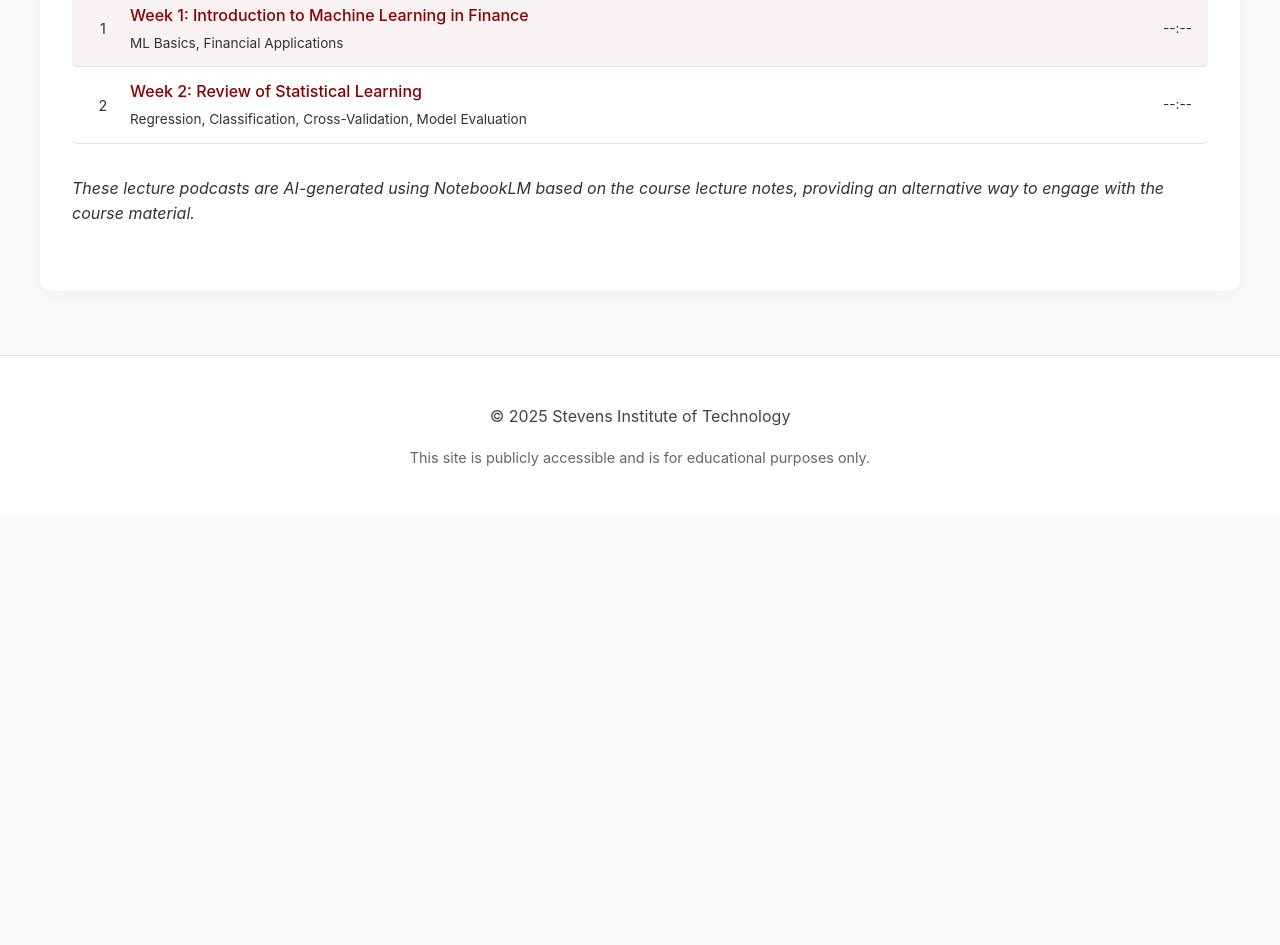
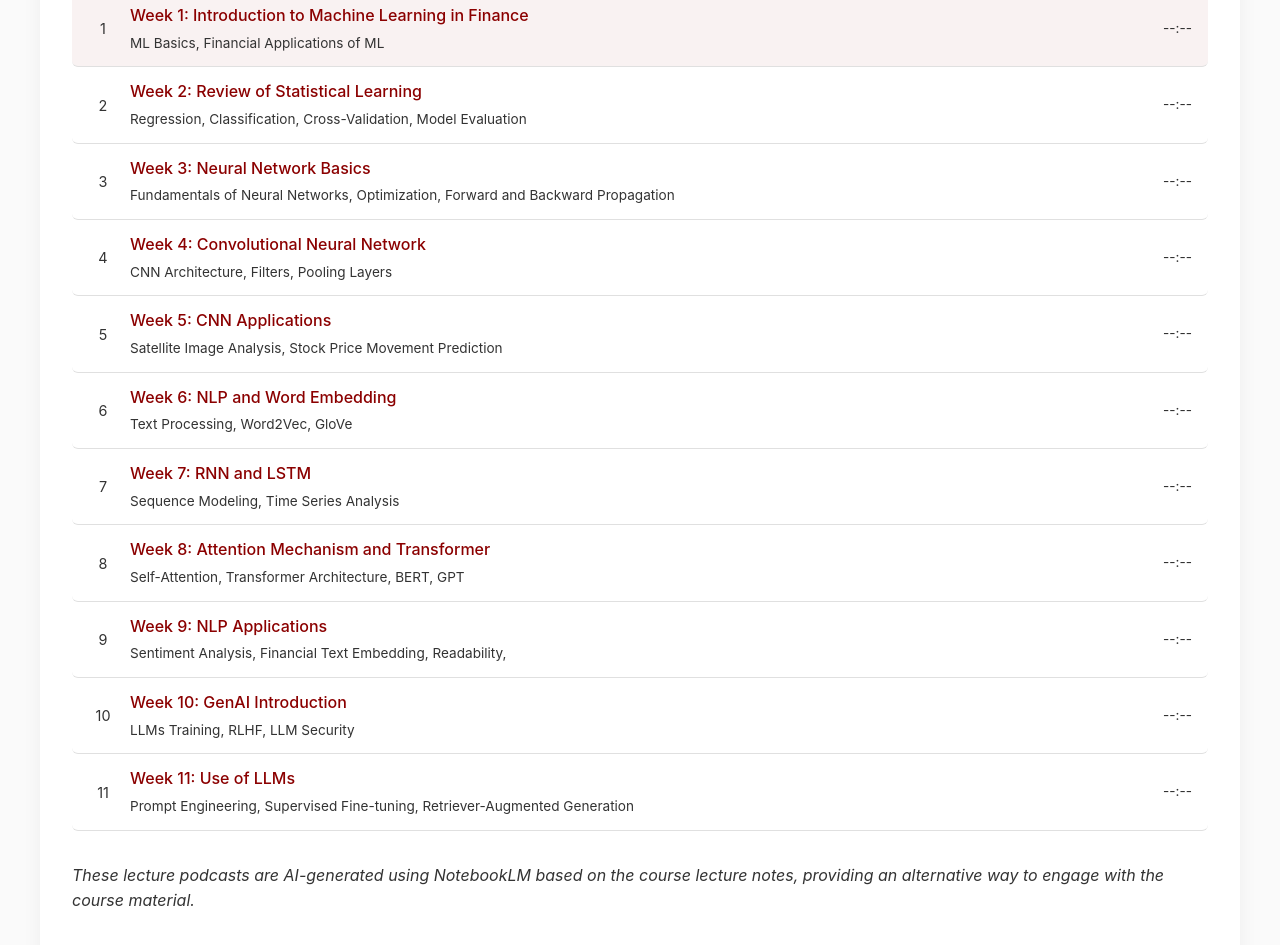
Before and after one commit to YangBarry/ml-in-finance, a plain HTML site: page podcast.html in a window 1280 px wide. Shown: the part 463-1408 px from the top of the page. Before the commit the page ends 978 px from the top, so only its background shows below. Drawn offline with Linux system fonts and the light colour scheme.

Commit message:
Add files via upload

```diff
--- a/podcast.html
+++ b/podcast.html
@@ -498,7 +498,7 @@
           <div class="item-number">1</div>
           <div class="item-details">
             <p class="item-title">Week 1: Introduction to Machine Learning in Finance</p>
-            <p class="item-description">ML Basics, Financial Applications</p>
+            <p class="item-description">ML Basics, Financial Applications of ML</p>
           </div>
           <div class="item-duration">--:--</div>
         </div>
@@ -513,6 +513,86 @@
         </div>
 
         <!-- Add more playlist items for additional lectures -->
+        <div class="playlist-item" data-audio="podcasts/3. Neural Network Basics.wav" data-audio-fallback="podcasts/3. Neural Network Basics.mp3">
+          <div class="item-number">3</div>
+          <div class="item-details">
+            <p class="item-title">Week 3: Neural Network Basics</p>
+            <p class="item-description">Fundamentals of Neural Networks, Optimization, Forward and Backward Propagation</p>
+          </div>
+          <div class="item-duration">--:--</div>
+        </div>
+
+        <div class="playlist-item" data-audio="podcasts/4. Convolutional Neural Network.wav" data-audio-fallback="podcasts/4. Convolutional Neural Network.mp3">
+          <div class="item-number">4</div>
+          <div class="item-details">
+            <p class="item-title">Week 4: Convolutional Neural Network</p>
+            <p class="item-description">CNN Architecture, Filters, Pooling Layers</p>
+          </div>
+          <div class="item-duration">--:--</div>
+        </div>
+
+        <div class="playlist-item" data-audio="podcasts/5. CNN Applications.wav" data-audio-fallback="podcasts/5. CNN Applications.mp3">
+          <div class="item-number">5</div>
+          <div class="item-details">
+            <p class="item-title">Week 5: CNN Applications</p>
+            <p class="item-description">Satellite Image Analysis, Stock Price Movement Prediction</p>
+          </div>
+          <div class="item-duration">--:--</div>
+        </div>
+
+        <div class="playlist-item" data-audio="podcasts/6. NLP and Word Embedding.wav" data-audio-fallback="podcasts/6. NLP and Word Embedding.mp3">
+          <div class="item-number">6</div>
+          <div class="item-details">
+            <p class="item-title">Week 6: NLP and Word Embedding</p>
+            <p class="item-description">Text Processing, Word2Vec, GloVe</p>
+          </div>
+          <div class="item-duration">--:--</div>
+        </div>
+
+        <div class="playlist-item" data-audio="podcasts/7. RNN and LSTM.wav" data-audio-fallback="podcasts/7. RNN and LSTM.mp3">
+          <div class="item-number">7</div>
+          <div class="item-details">
+            <p class="item-title">Week 7: RNN and LSTM</p>
+            <p class="item-description">Sequence Modeling, Time Series Analysis</p>
+          </div>
+          <div class="item-duration">--:--</div>
+        </div>
+
+        <div class="playlist-item" data-audio="podcasts/8. Attention Mechanism and Transformer.wav" data-audio-fallback="podcasts/8. Attention Mechanism and Transformer.mp3">
+          <div class="item-number">8</div>
+          <div class="item-details">
+            <p class="item-title">Week 8: Attention Mechanism and Transformer</p>
+            <p class="item-description">Self-Attention, Transformer Architecture, BERT, GPT</p>
+          </div>
+          <div class="item-duration">--:--</div>
+        </div>
+
+        <div class="playlist-item" data-audio="podcasts/9. NLP Applications.wav" data-audio-fallback="podcasts/9. NLP Applications.mp3">
+          <div class="item-number">9</div>
+          <div class="item-details">
+            <p class="item-title">Week 9: NLP Applications</p>
+            <p class="item-description">Sentiment Analysis, Financial Text Embedding, Readability, </p>
+          </div>
+          <div class="item-duration">--:--</div>
+        </div>
+
+        <div class="playlist-item" data-audio="podcasts/10. GenAI Introduction.wav" data-audio-fallback="podcasts/10. GenAI Introduction.mp3">
+          <div class="item-number">10</div>
+          <div class="item-details">
+            <p class="item-title">Week 10: GenAI Introduction</p>
+            <p class="item-description">LLMs Training, RLHF, LLM Security </p>
+          </div>
+          <div class="item-duration">--:--</div>
+        </div>
+
+        <div class="playlist-item" data-audio="podcasts/11. Use of LLMs.wav" data-audio-fallback="podcasts/11. Use of LLMs.mp3">
+          <div class="item-number">11</div>
+          <div class="item-details">
+            <p class="item-title">Week 11: Use of LLMs</p>
+            <p class="item-description">Prompt Engineering, Supervised Fine-tuning, Retriever-Augmented Generation</p>
+          </div>
+          <div class="item-duration">--:--</div>
+        </div>
       </div>
       <p style="margin: 2em 0; color: var(--accent-color); font-style: italic;">
         These lecture podcasts are AI-generated using NotebookLM based on the course lecture notes, providing an alternative way to engage with the course material.
```
Also changed, not shown: index.html (+1 -1 lines).
